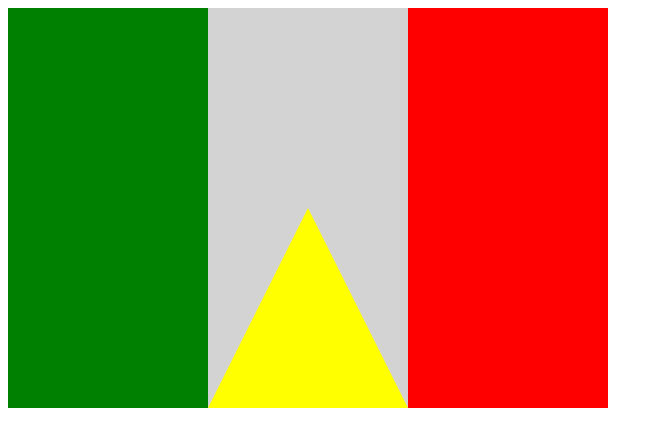
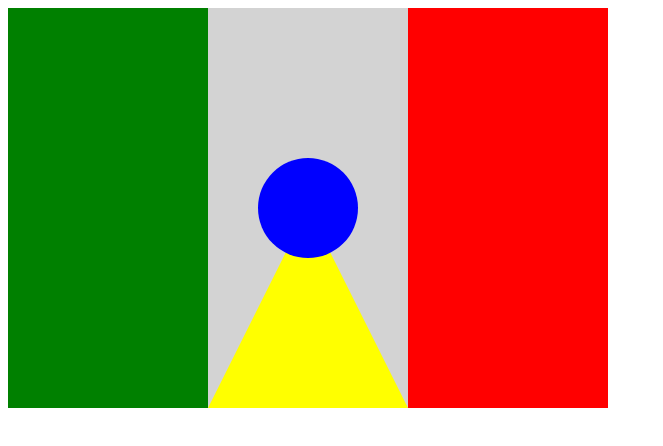
Before and after one commit to annekarolinefc/logica-programacao-pratica, a plain HTML site: page index.html in a window 1280 px wide. Shown: the whole page, without its empty margins (0-663 px from the left). Drawn offline with Linux system fonts and the light colour scheme.

Commit message:
Criando um circulo

```diff
--- a/index.html
+++ b/index.html
@@ -33,4 +33,9 @@
     /*Pede para preencher*/
     pincel.fill();
 
+    pincel.fillStyle = "blue";
+    pincel.beginPath();
+    pincel.arc(300, 200, 50, 0, 2 * 3.14);
+    pincel.fill();
+
 </script>
```
